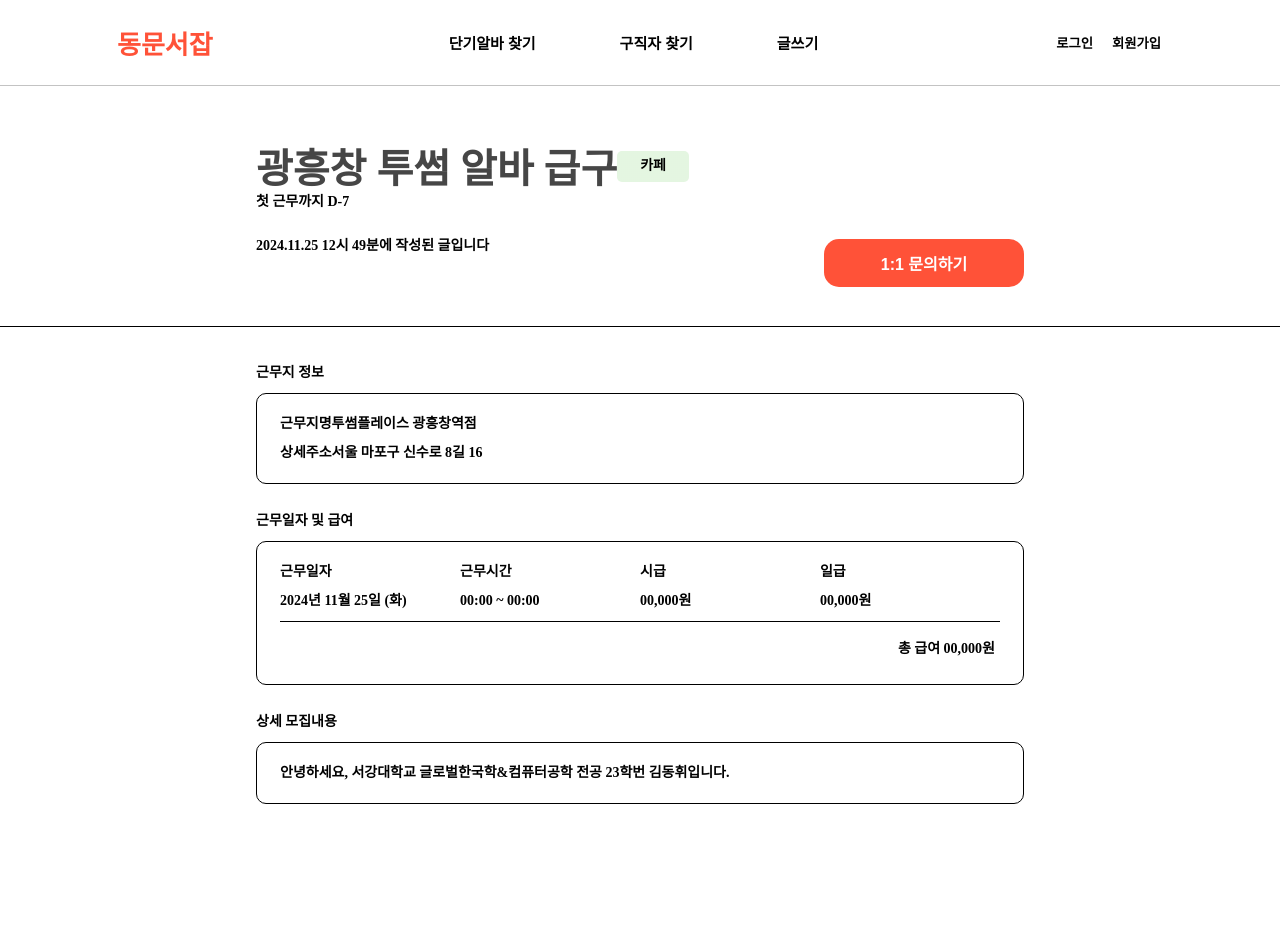
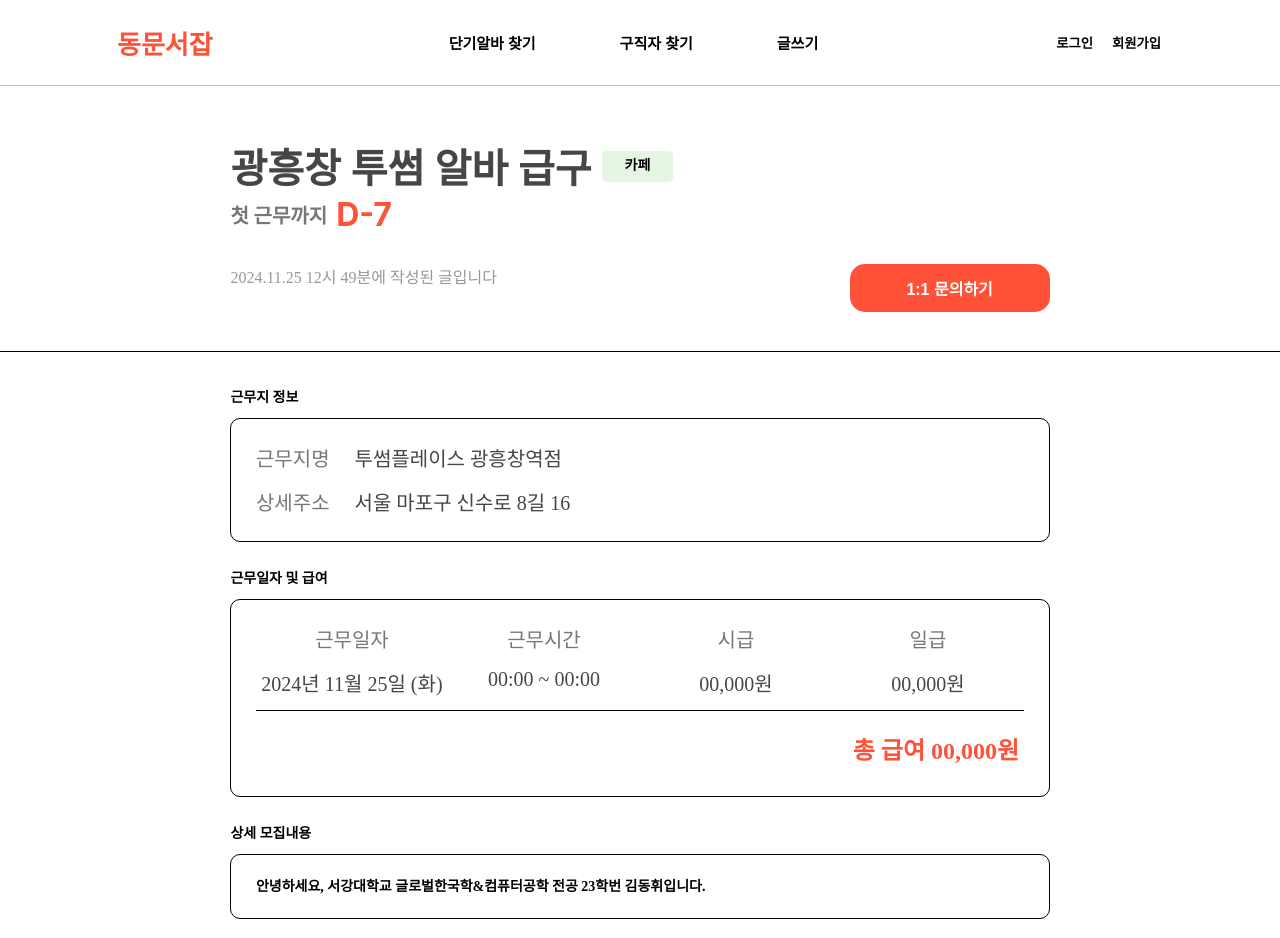
Before and after one commit to cover-heaven/cover-heaven-fe, a React (Create React App) app: page /findjobsdetail in a window 1280 px wide. Before the commit the page ends 823 px from the top, so only its background shows below. Built offline with nearby package versions, Linux system fonts and the light colour scheme; no server answers; the HTML template or start-up script is replaced by a standard one.

Commit message:
Feat: 디테일 페이지 수정

```diff
--- a/src/pages/FindJobsDetail/FindJobsDetail.jsx
+++ b/src/pages/FindJobsDetail/FindJobsDetail.jsx
@@ -24,7 +24,10 @@
 						<Title>광흥창 투썸 알바 급구</Title>
 						<JobTag>카페</JobTag>
 					</TitleBox>
-					<SubTitle>첫 근무까지 D-7</SubTitle>
+					<DdayContainer>
+						<SubTitle>첫 근무까지</SubTitle>
+						<Dday>D-7</Dday>
+					</DdayContainer>
 				</TitleContainer>
 				<SubTitleContainer>
 					<WriitenDate>2024.11.25 12시 49분에 작성된 글입니다</WriitenDate>
@@ -35,30 +38,30 @@
 				<WorkingPlaceInfo>
 					<div>근무지 정보</div>
 					<InfoBox>
-						<div>
-							<span>근무지명</span>
-							<span>투썸플레이스 광흥창역점</span>
-						</div>
-						<div>
-							<span>상세주소</span>
-							<span>서울 마포구 신수로 8길 16</span>
-						</div>
+						<InnerInfoBox>
+							<InfoTitle>근무지명</InfoTitle>
+							<Place>투썸플레이스 광흥창역점</Place>
+						</InnerInfoBox>
+						<InnerInfoBox>
+							<InfoTitle>상세주소</InfoTitle>
+							<Place>서울 마포구 신수로 8길 16</Place>
+						</InnerInfoBox>
 					</InfoBox>
 				</WorkingPlaceInfo>
 				<WorkingDateWage>
 					<div>근무일자 및 급여</div>
 					<InfoBox2>
-						<InfoTitle>
-							<Menu>근무일자</Menu>
-							<Menu>근무시간</Menu>
-							<Menu>시급</Menu>
-							<Menu>일급</Menu>
-						</InfoTitle>
+						<MenuTitle>
+							<Menu1>근무일자</Menu1>
+							<Menu1>근무시간</Menu1>
+							<Menu1>시급</Menu1>
+							<Menu1>일급</Menu1>
+						</MenuTitle>
 						<WorkingDetail>
-							<Menu>2024년 11월 25일 (화)</Menu>
-							<Menu>00:00 ~ 00:00</Menu>
-							<Menu>00,000원</Menu>
-							<Menu>00,000원</Menu>
+							<Menu2>2024년 11월 25일 (화)</Menu2>
+							<Menu2>00:00 ~ 00:00</Menu2>
+							<Menu2>00,000원</Menu2>
+							<Menu2>00,000원</Menu2>
 						</WorkingDetail>
 						<TotalWage>
 							<div>총 급여 00,000원</div>
@@ -83,7 +86,7 @@
 	width: 100vw;
 `;
 const Header = styled.div`
-	padding: 4% 20% 3% 20%;
+	padding: 4% 18% 3% 18%;
 	display: flex;
 	flex-direction: column;
 	gap: 30px;
@@ -97,22 +100,57 @@
 	font-weight: 800;
 	line-height: normal;
 `;
+const Place = styled.div`
+	color: var(--text-text-primary, #464646);
+	font-family: Pretendard;
+	font-size: 20px;
+	font-style: normal;
+	font-weight: 500;
+	line-height: normal;
+`;
+const InnerInfoBox = styled.div`
+	display: flex;
+	gap: 25px;
+`;
 const TitleContainer = styled.div`
 	display: flex;
 	flex-direction: column;
 `;
-const Menu = styled.div`
-	width: 180px;
+const InfoTitle = styled.div`
+	color: var(--text-text-secondary, #787777);
+	font-size: 20px;
+	font-style: normal;
+	font-weight: 500;
+	line-height: normal;
+`;
+const Menu1 = styled.div`
+	width: 250px;
+	color: var(--text-text-secondary, #787777);
+	text-align: center;
+	font-size: 20px;
+	font-style: normal;
+	font-weight: 500;
+	line-height: normal;
+`;
+const Menu2 = styled.div`
+	width: 250px;
+	color: var(--text-text-primary, #464646);
+	text-align: center;
+	font-size: 20px;
+	font-style: normal;
+	font-weight: 500;
+	line-height: normal;
 `;
 const TitleBox = styled.div`
 	display: flex;
 	align-items: center;
+	gap: 10px;
 `;
 const SubTitleContainer = styled.div`
 	display: flex;
 	justify-content: space-between;
 `;
-const InfoTitle = styled.div`
+const MenuTitle = styled.div`
 	display: flex;
 `;
 const JobTag = styled.div`
@@ -132,7 +170,27 @@
 		),
 		var(--icon-, #a5e09c);
 `;
-const SubTitle = styled.div``;
+const SubTitle = styled.div`
+	color: #787777;
+	font-family: Inter;
+	font-size: 20px;
+	font-style: normal;
+	font-weight: 700;
+	line-height: normal;
+`;
+const Dday = styled.div`
+	color: #ff5238;
+	font-family: Inter;
+	font-size: 32px;
+	font-style: normal;
+	font-weight: 700;
+	line-height: normal;
+`;
+const DdayContainer = styled.div`
+	display: flex;
+	align-items: center;
+	gap: 9px;
+`;
 const WorkingDetail = styled.div`
 	display: flex;
 	padding-bottom: 13px;
@@ -160,8 +218,23 @@
 	display: flex;
 	justify-content: right;
 	padding: 5px;
+	color: var(--surface-surface-primary, #ff5238);
+	text-align: right;
+	font-family: Pretendard;
+	font-size: 24px;
+	font-style: normal;
+	font-weight: 700;
+	line-height: normal;
 `;
-const WriitenDate = styled.div``;
+const WriitenDate = styled.div`
+	color: var(--text-text-tertiary, #989898);
+	text-align: center;
+	font-family: Pretendard;
+	font-size: 16px;
+	font-style: normal;
+	font-weight: 400;
+	line-height: normal;
+`;
 const Inquiry = styled.button`
 	width: 200px;
 	padding: 10px;
@@ -178,7 +251,7 @@
 	display: flex;
 	flex-direction: column;
 	gap: 30px;
-	padding: 1.5% 20%;
+	padding: 1.5% 18%;
 `;
 const WorkingPlaceInfo = styled.div`
 	display: flex;
```
